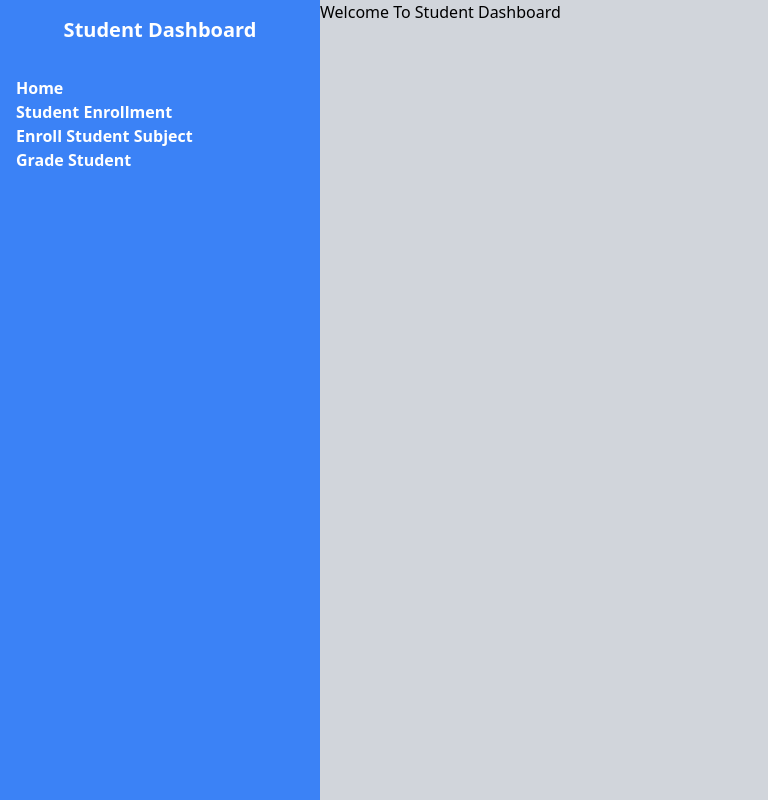
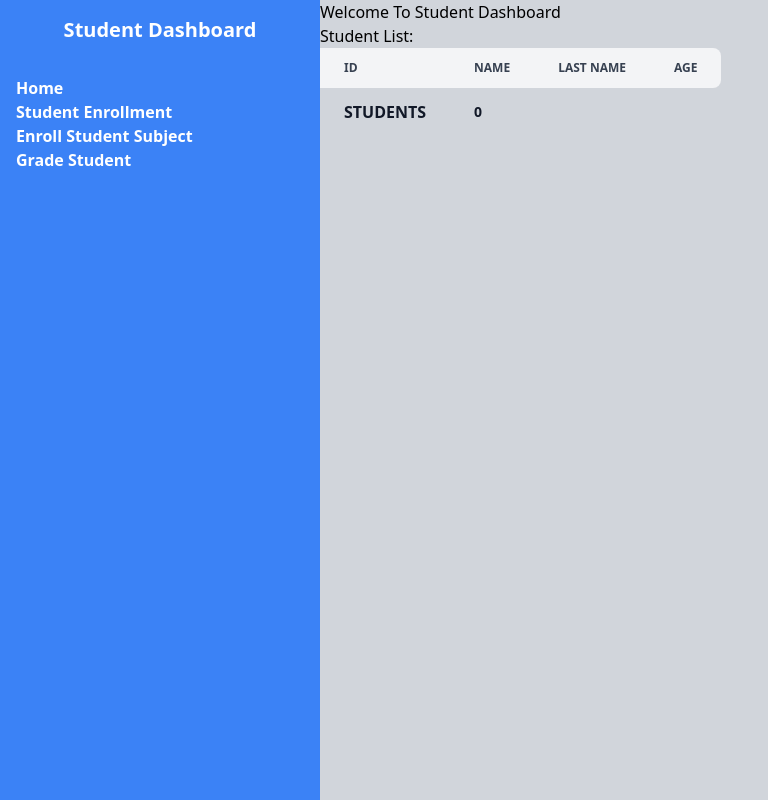
Before and after one commit to cordovacarlos22/data_base_alumni, a Next.js app: page / in a window 1280 px wide. Shown: the whole page, without its empty margins (0-768 px from the left). Built offline with nearby package versions, Linux system fonts and the light colour scheme.

Commit message:
updated all students componet

```diff
--- a/components/allStudents/AllStudents.jsx
+++ b/components/allStudents/AllStudents.jsx
@@ -3,27 +3,70 @@ import React, { useEffect, useState } from 'react'
 
 
 const AllStudents = () => {
+
   const [items, setItems] = useState([]);
 
   useEffect(() => {
-    const items = JSON.parse(localStorage.getItem('studentDB'));
+    const items = JSON.parse(localStorage.getItem('students'));
     if (items) {
       setItems(items);
     }
   }, []);
 
   return (
-    <>
+    <div className='main-container '>
 
-      {
-        items.map((element) => (
-          <div key={element.name}>
-            <h1>{element.name}</h1>
-          </div>
-        ))
-      }
 
-    </>
+      <section className=''>
+        <h1>Student List:</h1>
+        <div className="relative overflow-x-auto">
+          <table className="w-full text-sm text-left rtl:text-right text-gray-500 dark:text-gray-400">
+            <thead className="text-xs text-gray-700 uppercase bg-gray-100 dark:bg-gray-700 dark:text-gray-400">
+              <tr>
+                <th scope="col" className="px-6 py-3rounded-l-s-lg">
+                  id
+                </th>
+                <th scope="col" className="px-6 py-3 ">
+                  name
+                </th>
+                <th scope="col" className="px-6 py-3">
+                  Last Name
+                </th>
+                <th scope="col" className="px-6 py-3 rounded-e-lg">
+                  age
+                </th>
+              </tr>
+            </thead>
+            <tbody>
+              {items.map((student) => (
+                <tr className="bg-white dark:bg-gray-800" key={student.id}>
+                  <td>{student.id}</td>
+                  <td>{student.name}</td>
+                  <td>{student.lastName}</td>
+                  <td>{student.age}</td>
+                </tr>
+              ))}
+
+            </tbody>
+            <tfoot>
+              <tr className="font-semibold text-gray-900 dark:text-white">
+                <th scope="row" className="px-6 py-3 text-base">
+                  STUDENTS
+                </th>
+                <td className="px-6 py-3">
+
+                  {items.length}
+                </td>
+
+              </tr>
+            </tfoot>
+          </table>
+        </div>
+      </section>
+
+
+
+    </div>
 
   )
 }
```
